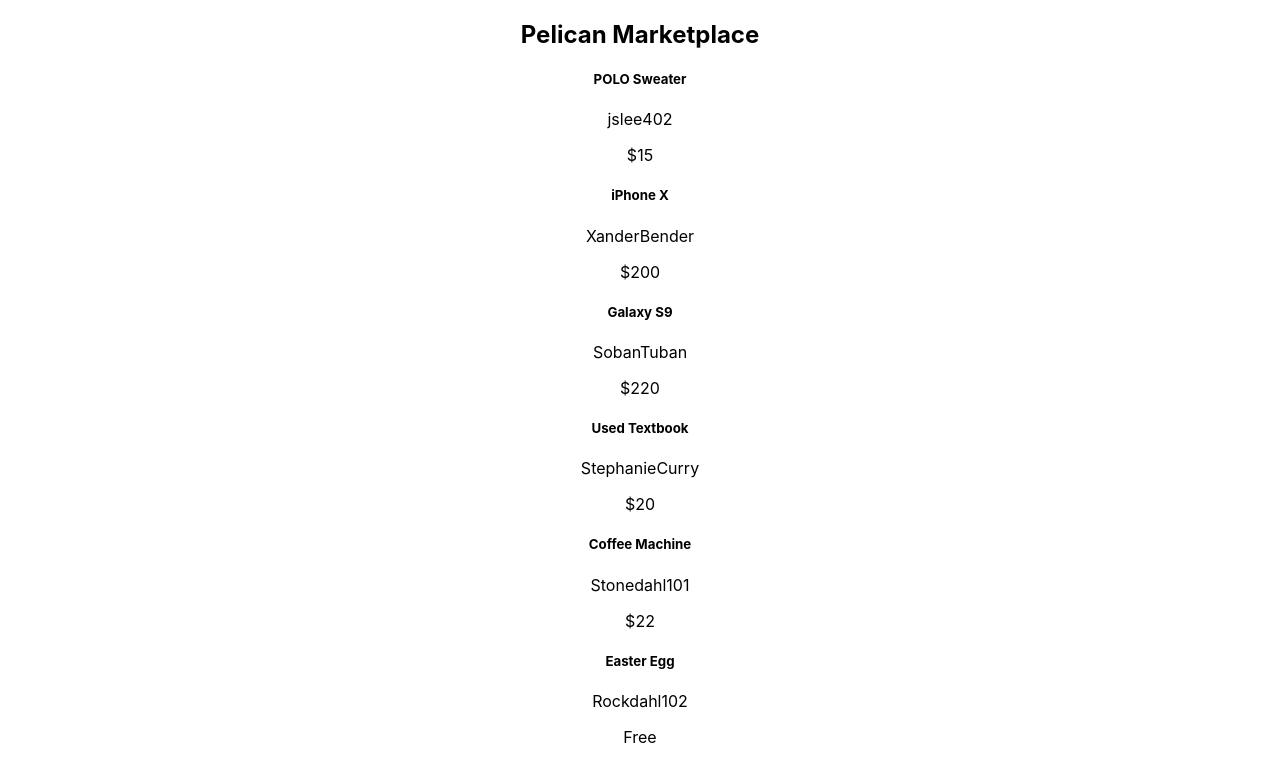
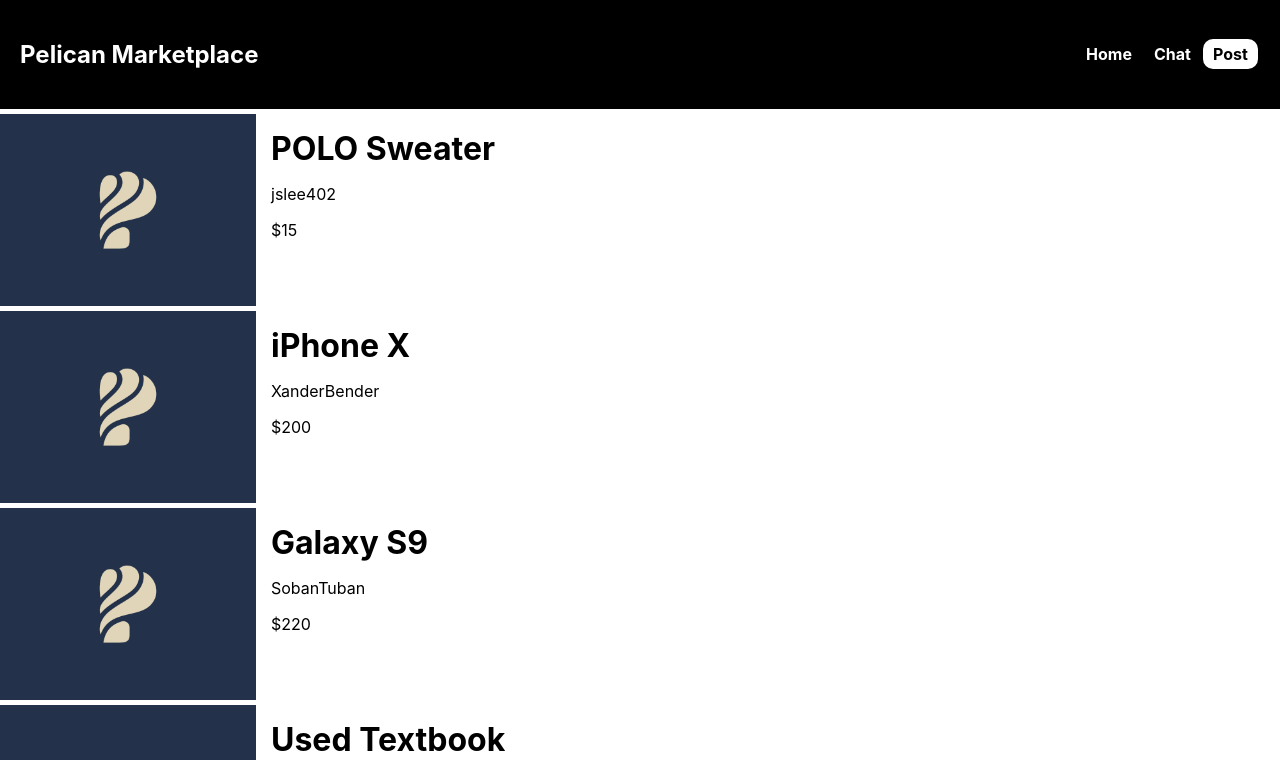
Before and after one commit to AugustanaCSC490Spring2024/Pelican, a React (Create React App) app: page / in a window 1280 px wide. Shown: the top 760 px of the page. Built offline with nearby package versions, Linux system fonts and the light colour scheme.

Commit message:
developed main UIs

```diff
--- a/public/index.html
+++ b/public/index.html
@@ -2,7 +2,7 @@
 <html lang="en">
   <head>
     <meta charset="utf-8" />
-    <link rel="icon" href="%PUBLIC_URL%/favicon.ico" />
+    <link rel="icon" href="%PUBLIC_URL%/icon.png" />
     <meta name="viewport" content="width=device-width, initial-scale=1" />
     <meta name="theme-color" content="#000000" />
     <meta
--- a/src/App.css
+++ b/src/App.css
@@ -1,38 +1,65 @@
 .App {
-  text-align: center;
+  width: 100% !important;
+  /* padding-left: 15px; */
 }
 
-.App-logo {
-  height: 40vmin;
-  pointer-events: none;
-}
-
-@media (prefers-reduced-motion: no-preference) {
-  .App-logo {
-    animation: App-logo-spin infinite 20s linear;
-  }
-}
-
-.App-header {
-  background-color: #282c34;
-  min-height: 100vh;
+/* Navbar Style */
+.navbar {
   display: flex;
-  flex-direction: column;
-  align-items: center;
-  justify-content: center;
-  font-size: calc(10px + 2vmin);
+  justify-content: space-between;
+  /* width: 100%; */
+  padding: 20px;
+  background-color: black;
   color: white;
 }
 
-.App-link {
-  color: #61dafb;
+.nav-links {
+  list-style: none;
+  display: flex;
+  flex-direction: row;
+  justify-content: space-evenly;
+  padding: 0;
+  align-items: center;
+  width: 15%;
 }
 
-@keyframes App-logo-spin {
-  from {
-    transform: rotate(0deg);
-  }
-  to {
-    transform: rotate(360deg);
-  }
+.link-item {
+  padding: 5px 10px;
+  border-radius: 10px;
 }
+
+.link-item a {
+  text-decoration: none;
+  color: white;
+  font-weight: bold;
+}
+
+.post-btn {
+  background-color: white;
+  color: black;
+  font-weight: bold;
+}
+
+.post-btn a {
+  text-decoration: none;
+  color: black;
+}
+
+/* Post Sytle */
+.post {
+  display: grid;
+  grid-template-columns: 1fr 4fr;
+  margin-bottom: 5px;
+  margin-top: 5px;
+}
+.prd-img {
+  width: 100%
+}
+.prd-info {
+  padding-left: 15px;
+  padding-top: 15px;
+}
+.prd-info h5 {
+  font-size: 2em;
+  margin: 0;
+}
--- a/src/App.js
+++ b/src/App.js
@@ -23,12 +23,25 @@
     <div className="App">
       <div className='navbar'>
         <h2>Pelican Marketplace</h2>
+        <ul className='nav-links'>
+          <li className='link-item'><a href=''>Home</a></li>
+          <li className='link-item'><a href=''>Chat</a></li>
+          <li className='link-item post-btn'><a href=''>Post</a></li>
+        </ul>
       </div>
+
+      {/* <button onClick={ ()=> {
+        let copy = [...price];
+        copy.sort();
+        setPrice(copy);
+      } }>Sort by Price</button> */}
+
       {
         products.map(function(prd,i){
           return (
-            <div>
-              <div>
+            <div className='post'>
+              <img src={logo} className='prd-img'/>
+              <div className='prd-info'>
                 <h5>{ prd }</h5>
                 <p>{ copySeller[i] }</p>
                 <p>{ copyPrice[i] }</p>
@@ -37,6 +50,7 @@
           )
         })
       }
+
     </div>
   );
 }
```
Also changed, not shown: public/icon.png (added).
